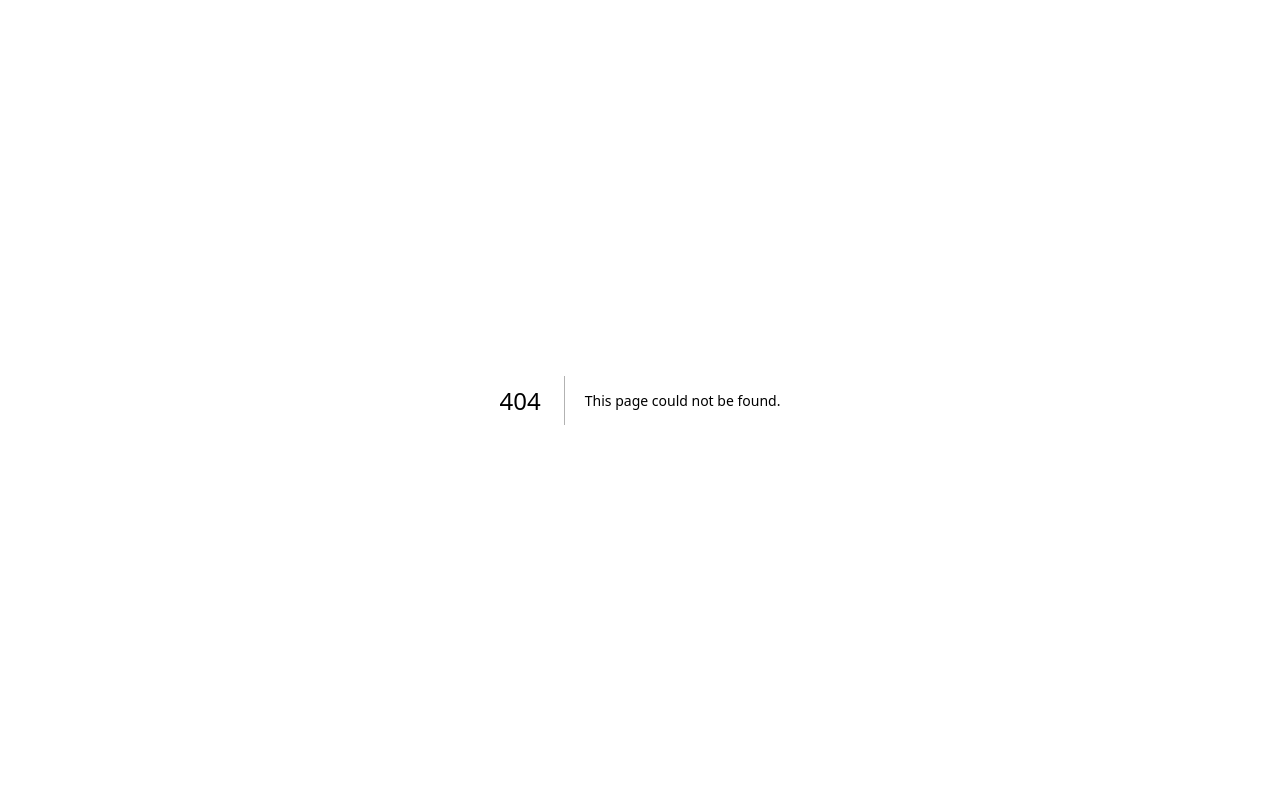
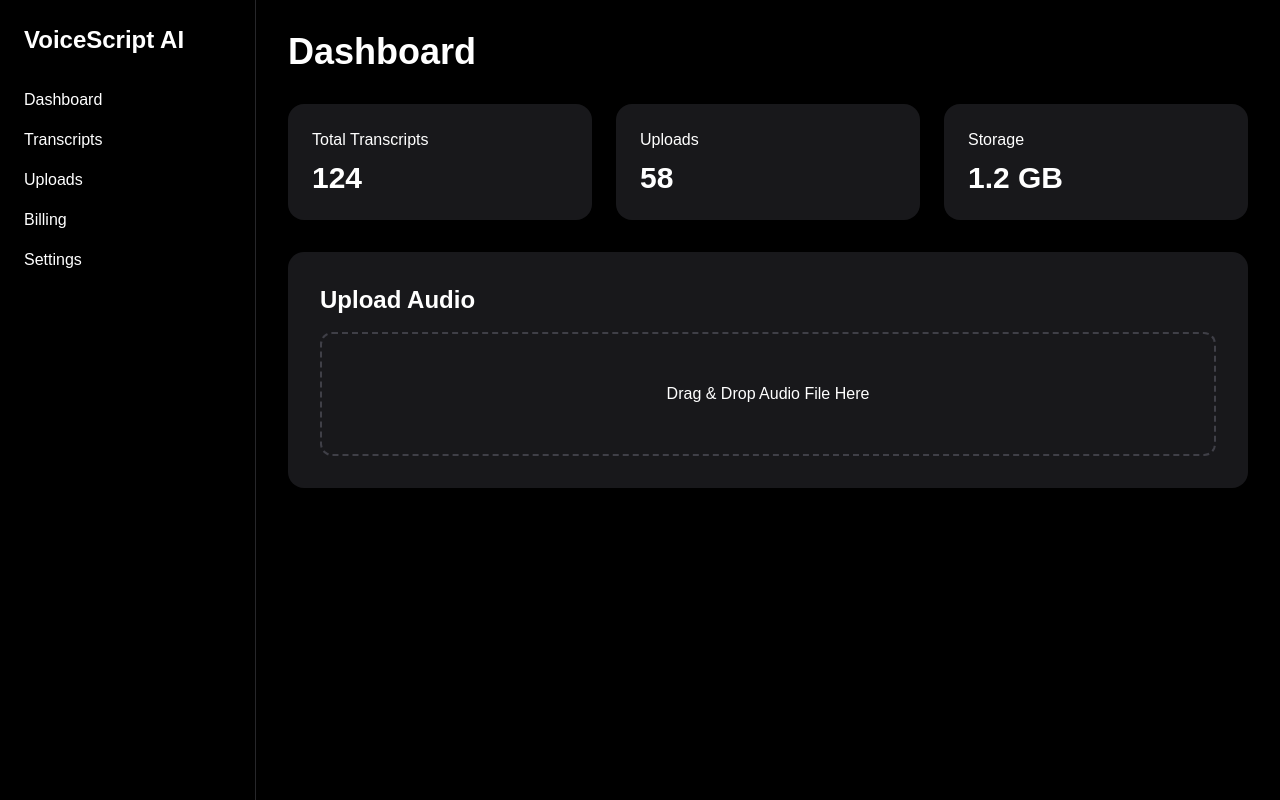
Before and after one commit to Kesarkarale/voicescript-ai, a Next.js app: page /dashboard in a window 1280 px wide. Before the commit this address had no page. Built offline with nearby package versions, Linux system fonts and the light colour scheme.

Commit message:
Create page.tsx

```diff
--- /dev/null
+++ b/app/dashboard/page.tsx
@@ -0,0 +1,56 @@
+export default function Dashboard() {
+  return (
+    <main className="min-h-screen bg-black text-white">
+      <div className="flex">
+        {/* Sidebar */}
+        <aside className="w-64 border-r border-zinc-800 min-h-screen p-6">
+          <h2 className="text-2xl font-bold mb-8">
+            VoiceScript AI
+          </h2>
+
+          <div className="space-y-4">
+            <p>Dashboard</p>
+            <p>Transcripts</p>
+            <p>Uploads</p>
+            <p>Billing</p>
+            <p>Settings</p>
+          </div>
+        </aside>
+
+        {/* Content */}
+        <section className="flex-1 p-8">
+          <h1 className="text-4xl font-bold mb-8">
+            Dashboard
+          </h1>
+
+          <div className="grid md:grid-cols-3 gap-6">
+            <div className="bg-zinc-900 rounded-2xl p-6">
+              <h3>Total Transcripts</h3>
+              <p className="text-3xl font-bold mt-2">124</p>
+            </div>
+
+            <div className="bg-zinc-900 rounded-2xl p-6">
+              <h3>Uploads</h3>
+              <p className="text-3xl font-bold mt-2">58</p>
+            </div>
+
+            <div className="bg-zinc-900 rounded-2xl p-6">
+              <h3>Storage</h3>
+              <p className="text-3xl font-bold mt-2">1.2 GB</p>
+            </div>
+          </div>
+
+          <div className="bg-zinc-900 rounded-2xl p-8 mt-8">
+            <h2 className="text-2xl font-bold mb-4">
+              Upload Audio
+            </h2>
+
+            <div className="border-2 border-dashed border-zinc-700 rounded-xl p-12 text-center">
+              Drag & Drop Audio File Here
+            </div>
+          </div>
+        </section>
+      </div>
+    </main>
+  );
+}
```
